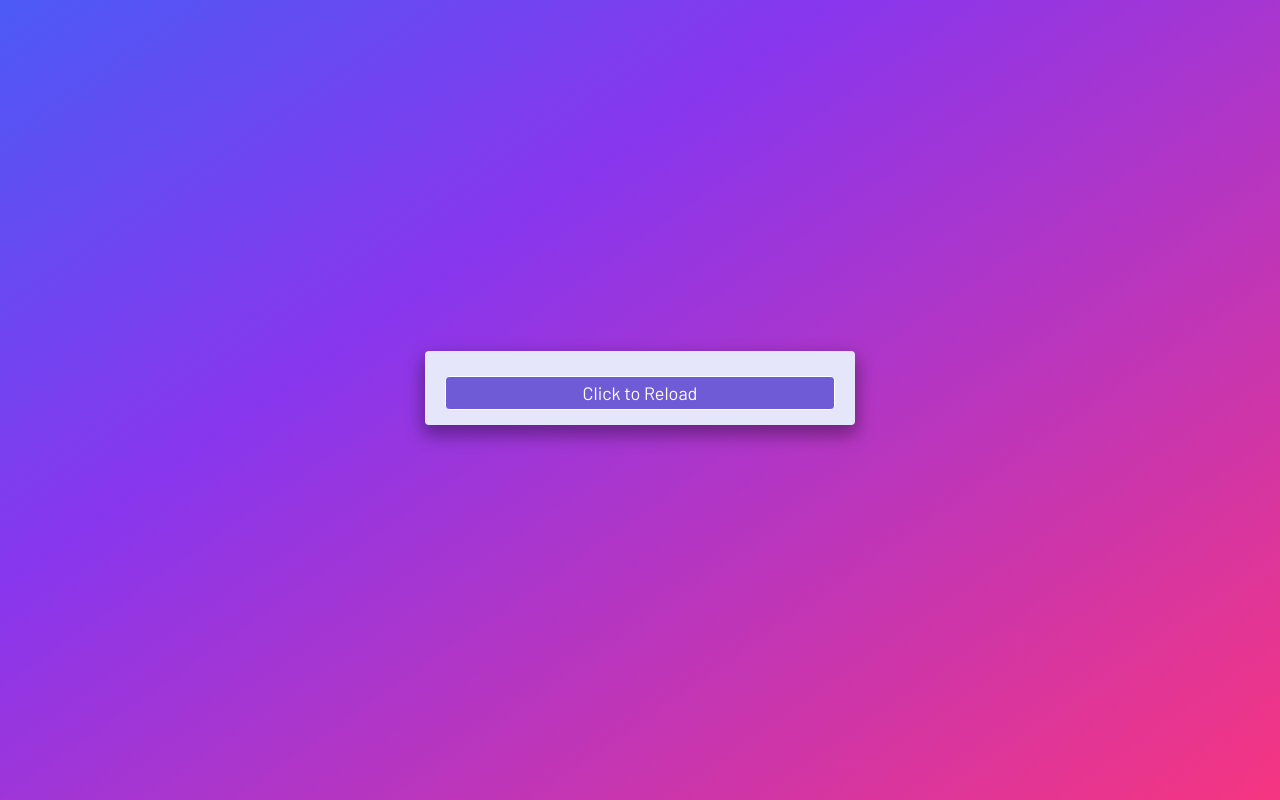
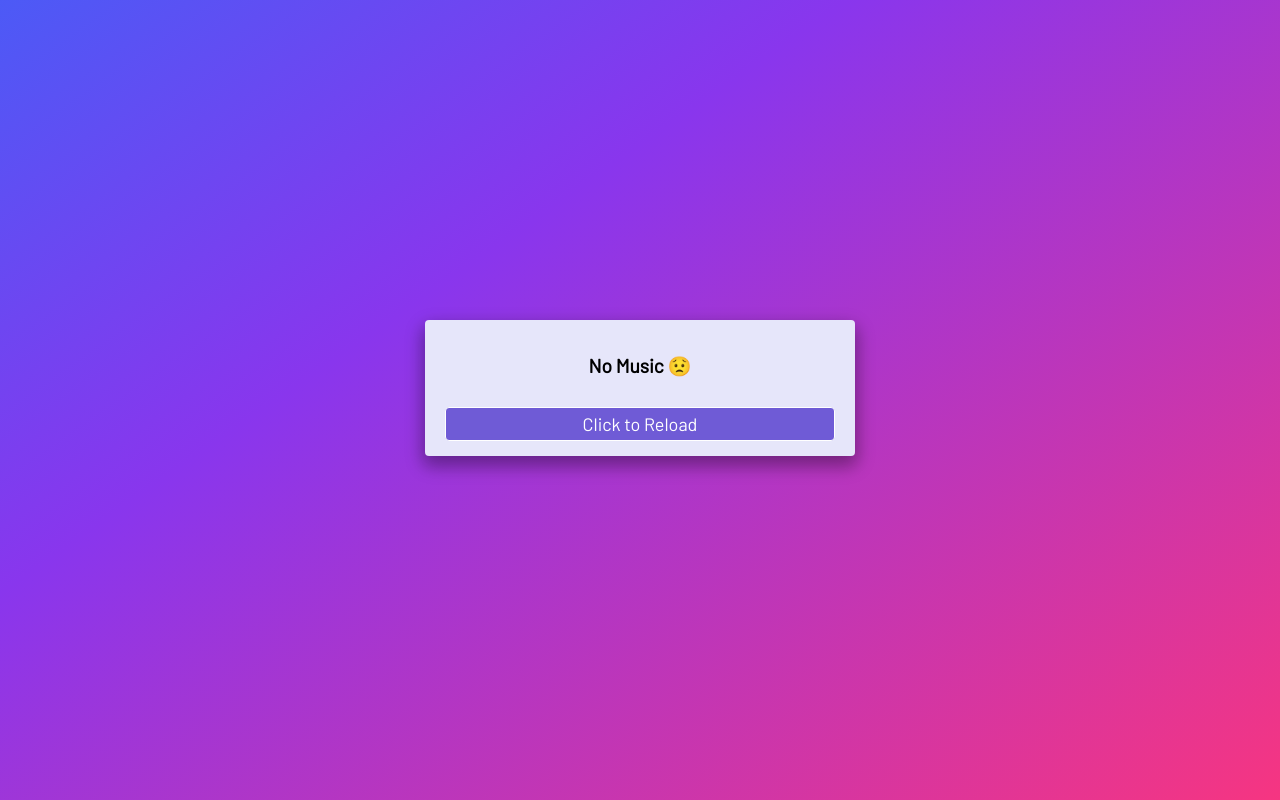
Before and after one commit to Aniket2049/albums-list, a React (Create React App) app: page / in a window 1280 px wide. Both pictures are taken after a click on the button "Clear All". Built offline with nearby package versions, Linux system fonts and the light colour scheme.

Commit message:
add conditional rendering

```diff
--- a/src/List.js
+++ b/src/List.js
@@ -17,7 +17,8 @@ const List = () => {
 
   return (
     <div className='list'>
-      {albums.map((album) => {
+      {albums.length > 0 ? (
+        albums.map((album) => {
           return (
             <div key={album.id} className='list-item'>
               <img
@@ -32,7 +33,18 @@ const List = () => {
               </div>
             </div>
           );
-      })}
+        })
+      ) : (
+        <p
+          style={{
+            fontFamily: "Barlow",
+            fontSize: "larger",
+            fontWeight: "bold",
+          }}
+        >
+          No Music 😟
+        </p>
+      )}
       <button className='clearListItemsBtn' onClick={clearListItemsHandler}>
         Clear All
       </button>
```
Lines whose indentation alone changed are shown as unchanged.
